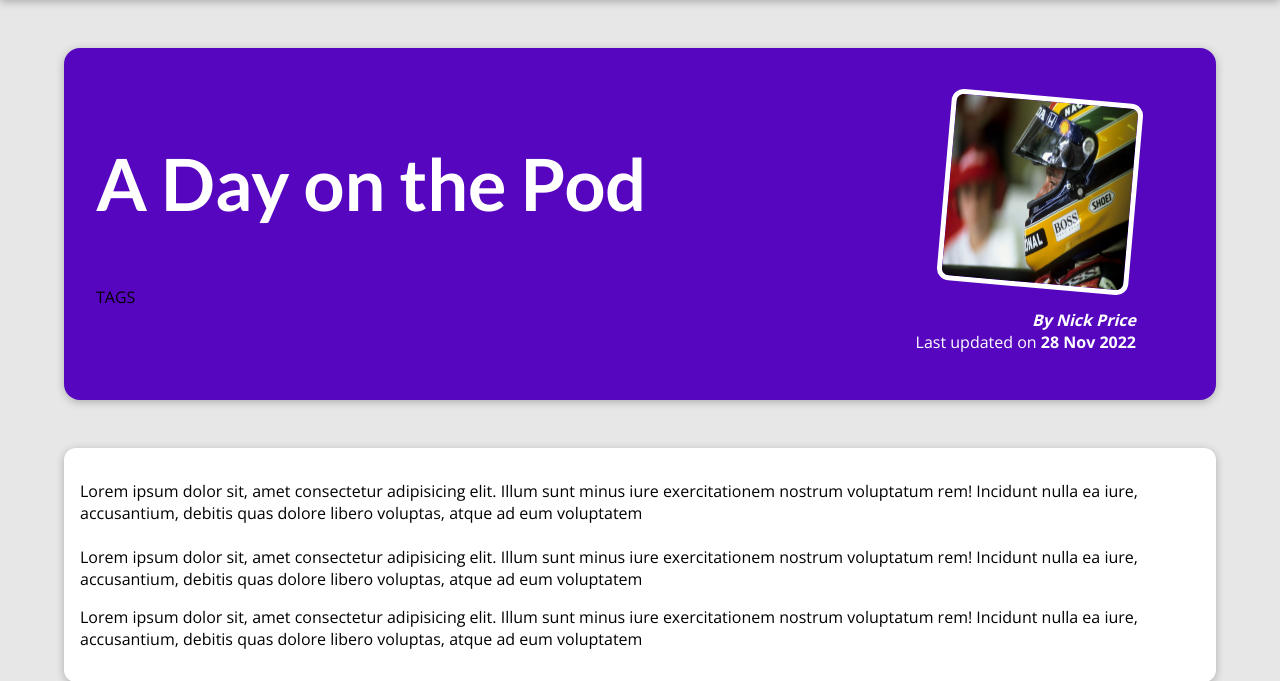
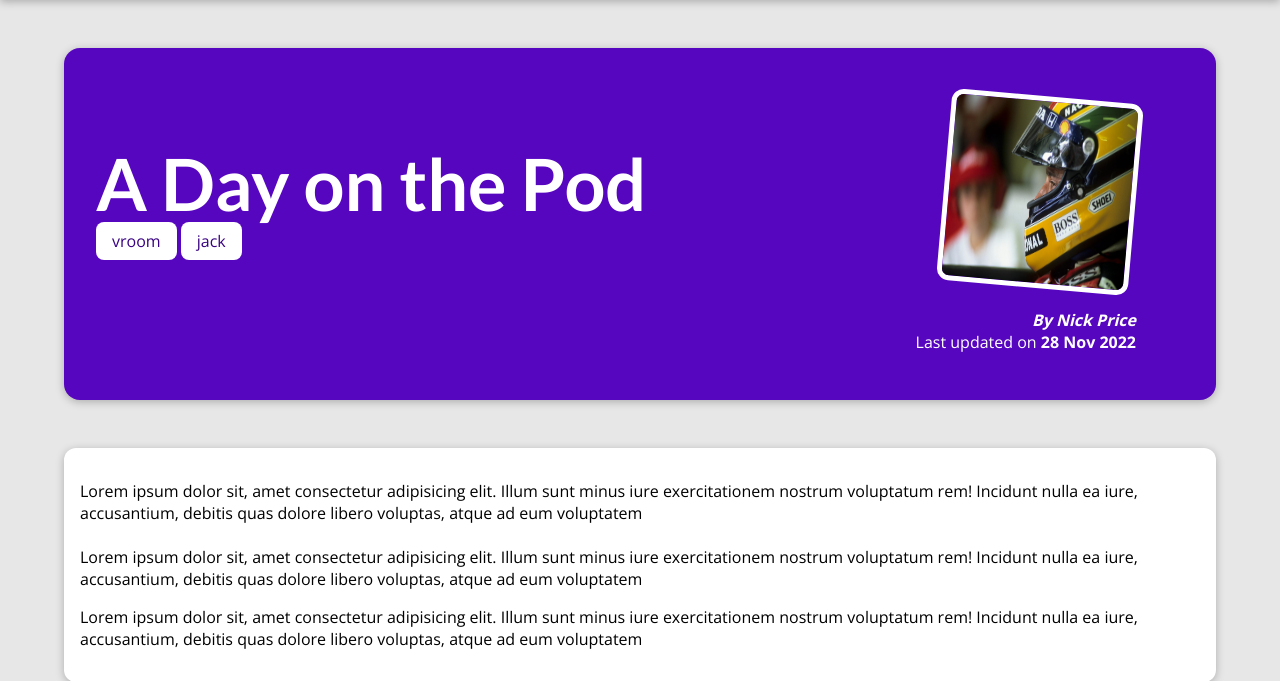
Before and after one commit to nichprice/my_site, a Django app: a page that uses blog/templates/blog/blog-post.html in a window 1280 px wide. Shown: the part 80-761 px from the top of the page. Run offline with Django 4.2, Linux system fonts and the light colour scheme; data comes from the database, SQL or seed files in the repository.

Commit message:
specific detail add to blog posts

```diff
--- a/blog/static/blog/blog-post.css
+++ b/blog/static/blog/blog-post.css
@@ -27,6 +27,7 @@ body {
   #summary h2 {
     color: white;
     font-size: 4.5rem;
+    margin-bottom: 0.25rem;
   }
 
   #summary article {
@@ -65,3 +66,10 @@ body {
     border-radius: 12px;
     box-shadow: 0 2px 8px rgba(0, 0, 0, 0.25);
   }
+
+  .tag {
+    background-color: white;
+    color: #390281;
+    padding: 0.5rem 1rem;
+    border-radius: 8px;
+  }
--- a/blog/templates/blog/blog-post.html
+++ b/blog/templates/blog/blog-post.html
@@ -13,7 +13,11 @@
 {% block content %}
     <section id="summary">
         <h2>{{ post.title }}</h2>
-        <div>TAGS</div>
+        <div>
+            {% for tag in post_tags %}
+                <span class=tag>{{ tag.caption }}</span>
+            {% endfor %}
+        </div>
         <article>
             <img src ="{% static "blog/images/"|add:post.image_name %}" alt="{{post.title}}" />
             <address>By <a href="mailto:{{ post.author.email_address }}">{{ post.author }}</a></address>
--- a/blog/views.py
+++ b/blog/views.py
@@ -21,5 +21,6 @@ def posts(request):
 def blog_post(request, slug):
     identified_post = get_object_or_404(Post, slug=slug)
     return render (request, "blog/blog-post.html", {
-        "post": identified_post
+        "post": identified_post,
+        "post_tags": identified_post.tags.all()
     })
```
